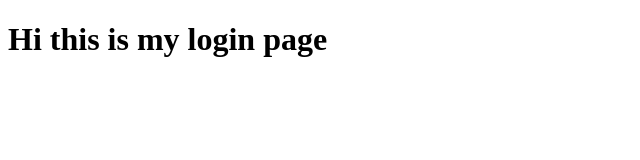
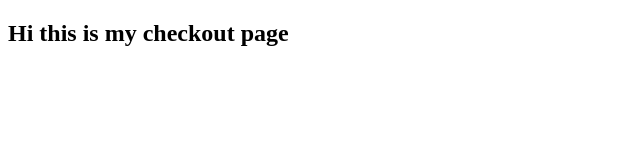
Before and after one commit to gayu1869/b-22, a plain HTML site: page index.html in a window 1280 px wide. Shown: the whole page, without its empty margins (0-640 px from the left). Drawn offline with Linux system fonts and the light colour scheme.

Commit message:
This is checkout page

```diff
--- a/index.html
+++ b/index.html
@@ -7,6 +7,7 @@
     <title>Document</title>
 </head>
 <body>
-    <h1>Hi this is my login page</h1>
+
+    <h2>Hi this is my checkout page</h2>
 </body>
 </html>
```
